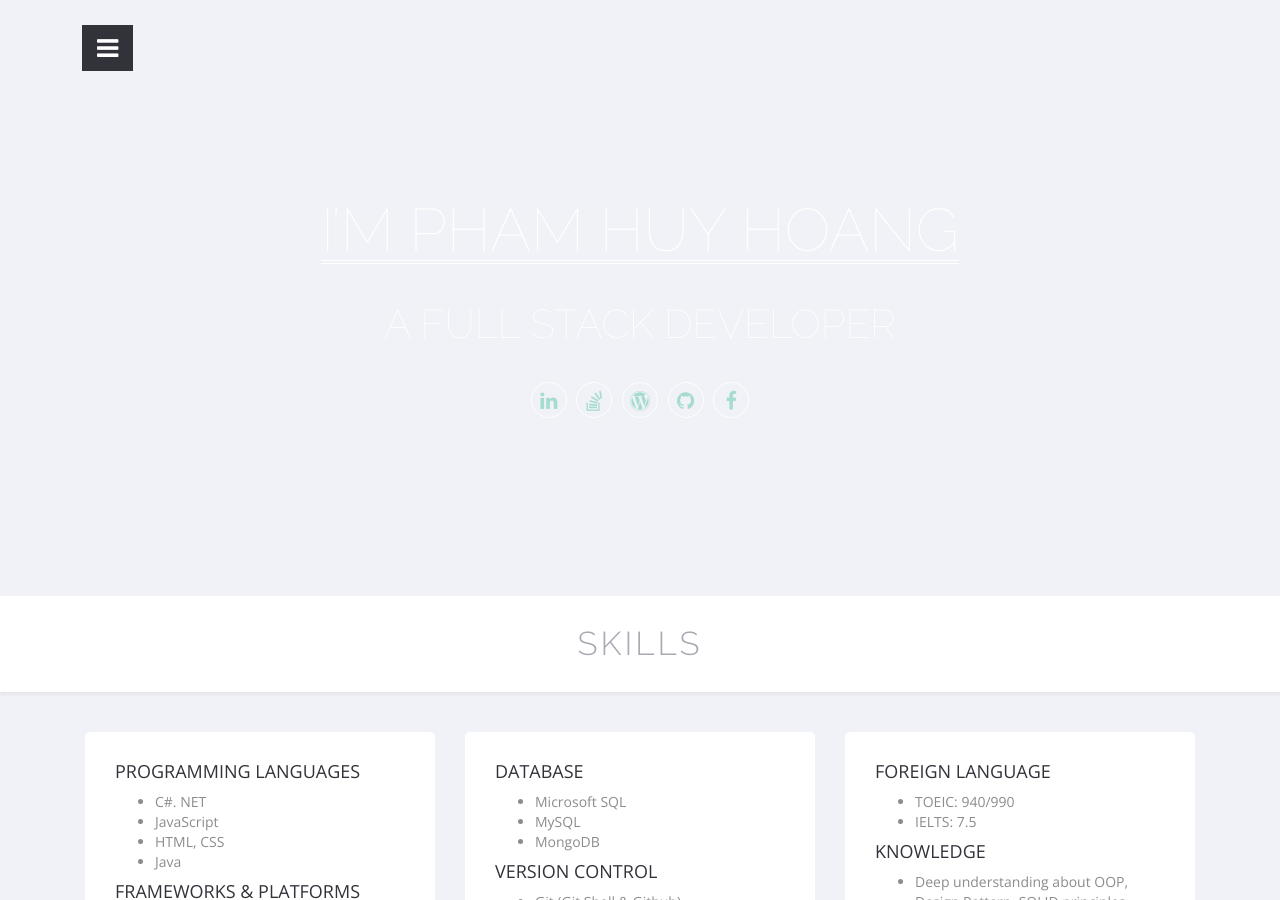
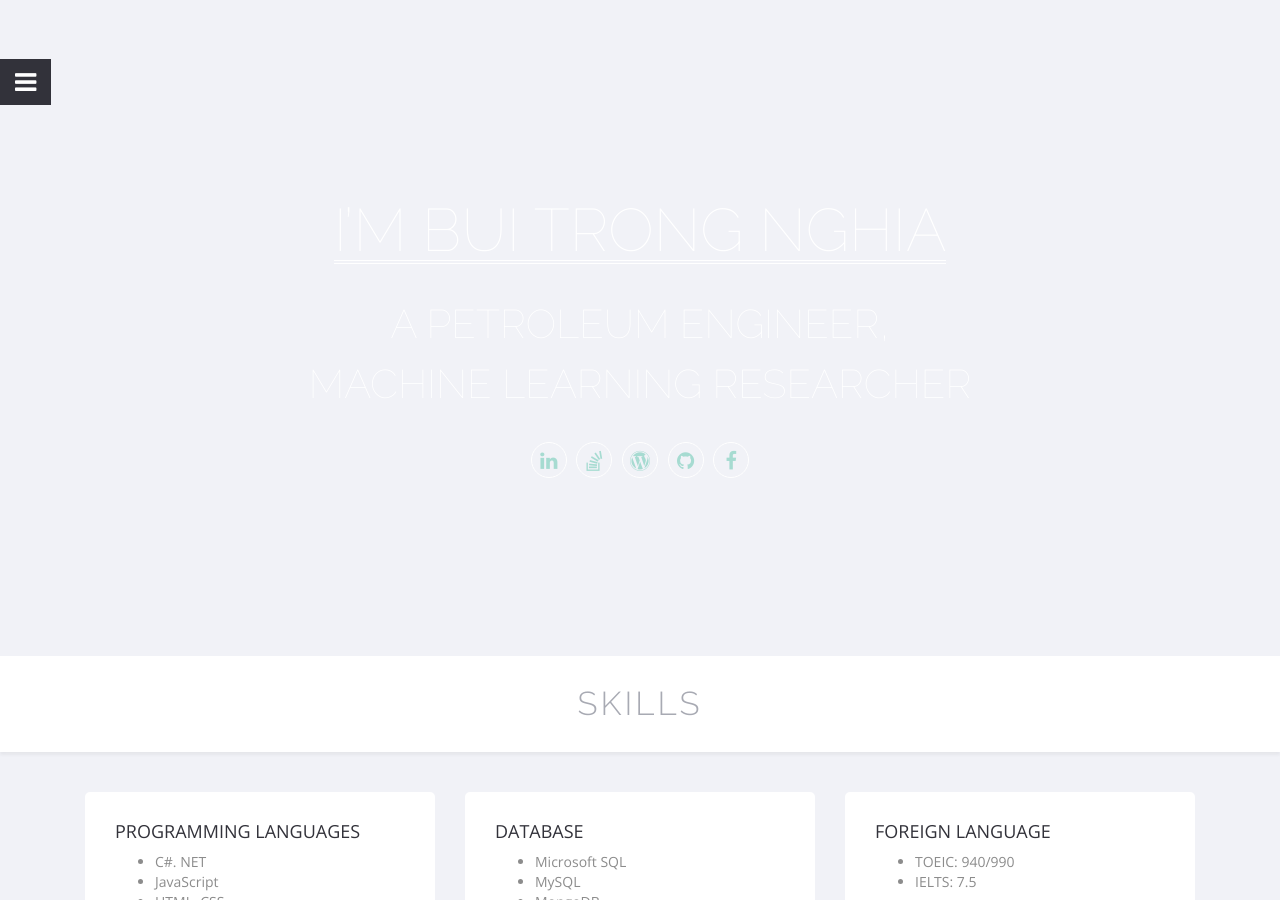
Before and after one commit to YanGBloG/superseded, a Jekyll site: the page index.html, which Jekyll copies as it is, in a window 1280 px wide and 900 px high. Built offline with Jekyll 4.4.1, drawn with Linux system fonts in a browser that asks for light colours.

Commit message:
Update index.html

```diff
--- a/index.html
+++ b/index.html
@@ -13,9 +13,9 @@
     <meta charset="UTF-8">
     <!--[if IE]><meta http-equiv='X-UA-Compatible' content='IE=edge,chrome=1'><![endif]-->
     <meta name="viewport" content="width=device-width, initial-scale=1">
-    <title>Phạm Huy Hoàng - Full Stack Developer Resume</title>
+    <title>Petro Coding</title>
     <!-- Default style sheets -->
-    <link rel="shortcut icon" type="image/x-icon" href="my_favicon.ico" />
+    <link rel="shortcut icon" type="image/x-icon" href="/img/my_favicon.ico" />
     <link href="https://fonts.googleapis.com/css?family=Open+Sans:300,700|Raleway:100,300" rel="stylesheet">
     <link rel="stylesheet" href="dist/dist.css">
     <!-- HTML5 Shim and Respond.js IE8 support of HTML5 elements and media queries -->
@@ -30,7 +30,7 @@
     <header id="site-header">
         <nav id="site-navigation" class="main-navigation side-static" role="navigation">
             <div class="navigation-header">
-                <a href="index.html" class="logo"><img src="images/site-logo.png" alt="Signature" class="site-logo"></a>
+                <a href="index.html" class="logo"><img src="img/site-logo.png" alt="Signature" class="site-logo"></a>
                 <button class="menu-switch">
                     <i class="fa fa-bars"></i>
                 </button>
@@ -46,15 +46,15 @@
             <!-- /.navigation -->
         </nav>
         <!-- /#site-navigation -->
-        <div id="banner" class="transparent-section" data-image="images/header-bg.jpg" data-color="26, 188, 156" data-transparency="0.80">
+        <div id="banner" class="transparent-section" data-image="img/header-bg.jpg" data-color="26, 188, 156" data-transparency="0.80">
             <div class="transparent-content parallax-style">
                 <div class="header-content">
                     <div class="container">
                         <div class="site-title">
-                            <h1 class="site-name">I’m Pham Huy Hoang</h1>
+                            <h1 class="site-name">I’m Bui Trong Nghia</h1>
                         </div>
                         <!-- /.site-title -->
-                        <h3 class="site-slogan">A Full Stack Developer</h3>
+                        <h3 class="site-slogan">A Petroleum Engineer, <br> Machine Learning Researcher</h3>
                         <!-- /.site-slogan-->
                         <div class="social-link">
                             <ul class="social-profiles">
```
